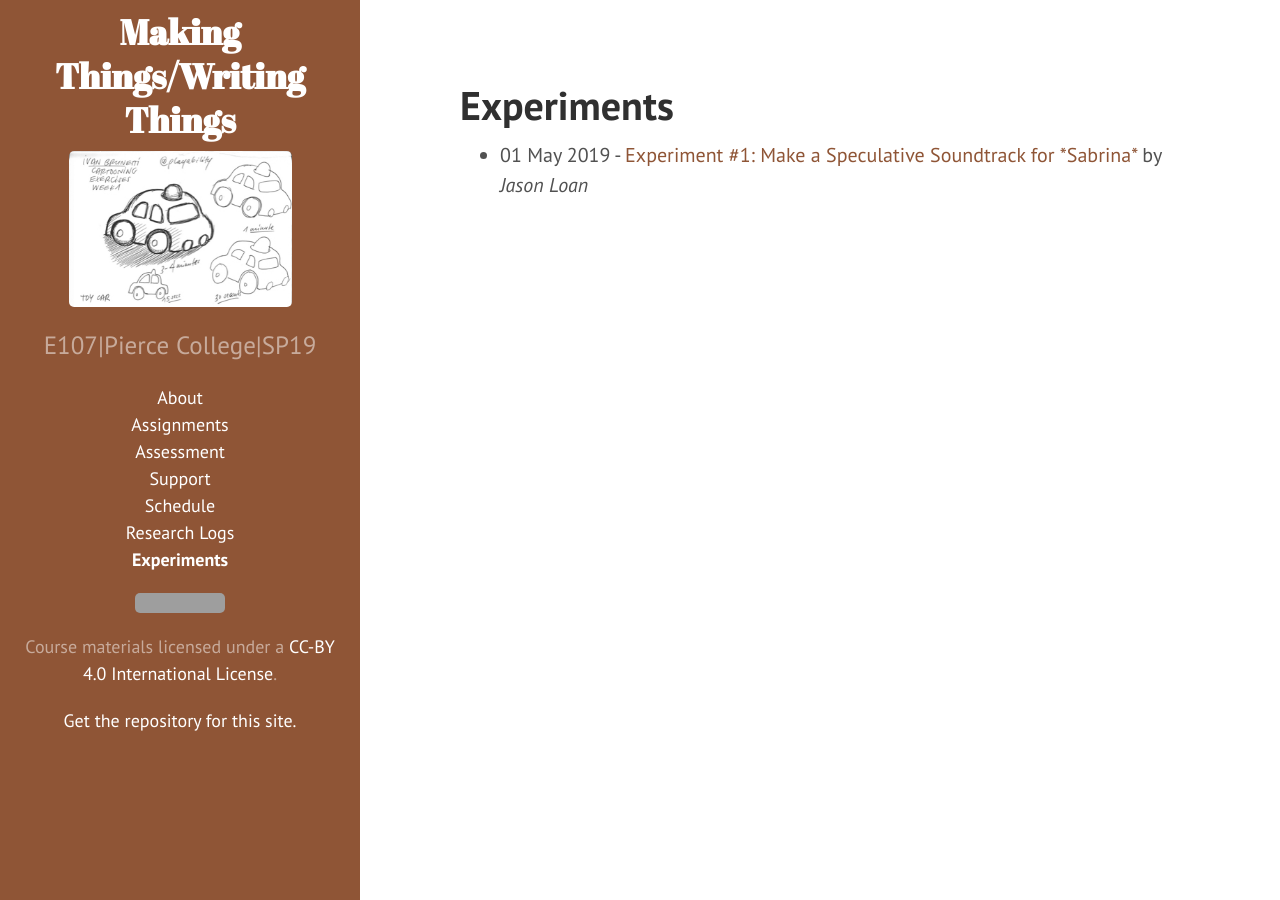
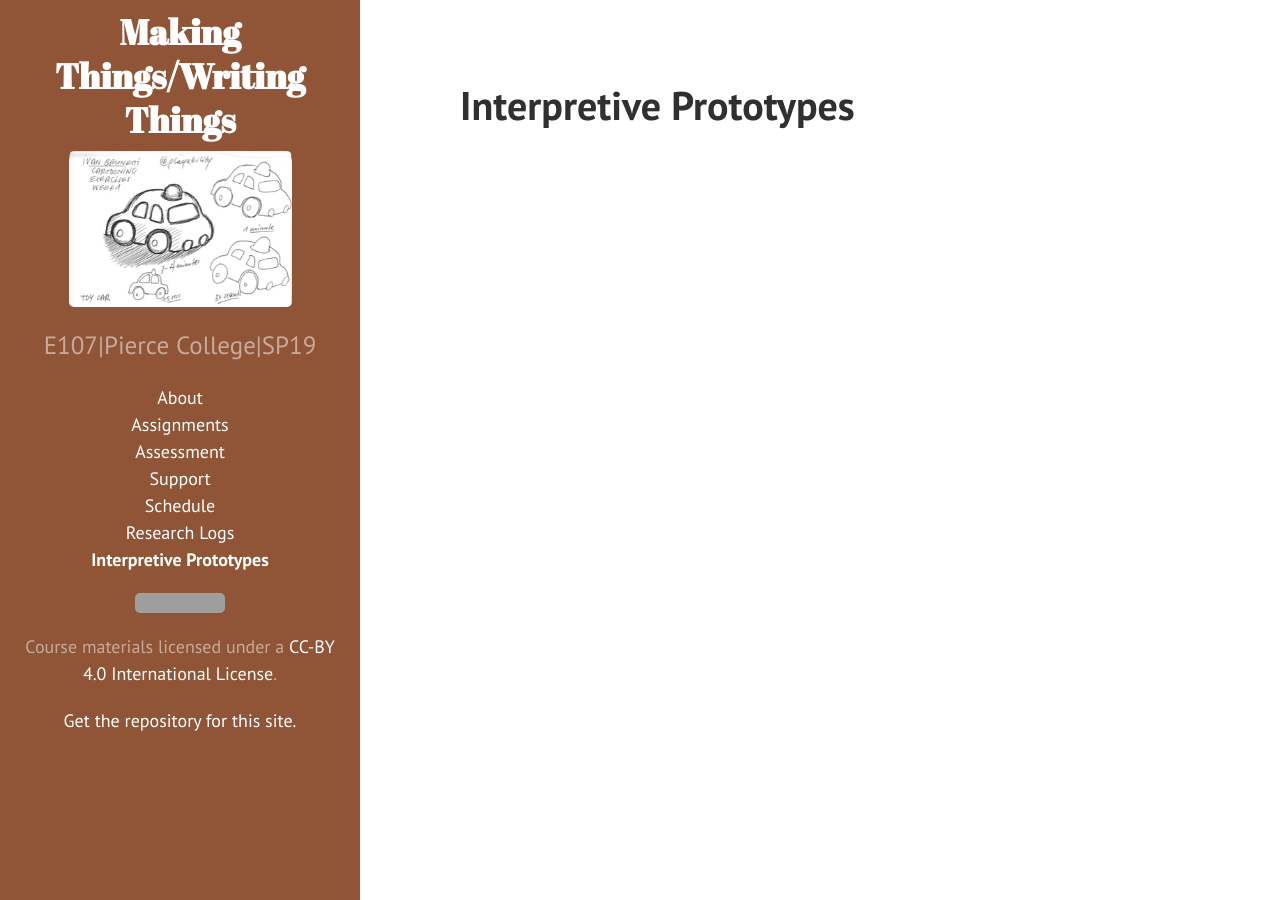
Before and after one commit to jloan/e107v2, a Jekyll site: the page built from 06interpretive-prototypes.md, in a window 1280 px wide. Built offline with Jekyll 4.4.1, drawn with Linux system fonts in a browser that asks for light colours; grey boxes are pictures that could not be loaded.

Commit message:
Update and rename 06experiments.md to 06interpretive-prototypes.md

```diff
--- a/06experiments.md
+++ b/06interpretive-prototypes.md
@@ -1,13 +1,13 @@
 ---
 layout: page
-title: Experiments
-permalink: /experiments/
+title: Interpretive Prototypes
+permalink: /interpretive-prototypes/
 ---
 
 <div id="posts">
   <ul>
     {% for post in site.posts %}
-	{% if post.category == "experiments" %}
+	{% if post.category == "prototypes" %}
       <li><span>{{ post.date | date_to_string }}</span> - <a href="{{ site.baseurl }}{{ post.url }}">{{ post.title }}</a> by <span class="italic">{{ post.author }}</span></li>
 	{% endif %}
 {% endfor %}
```
